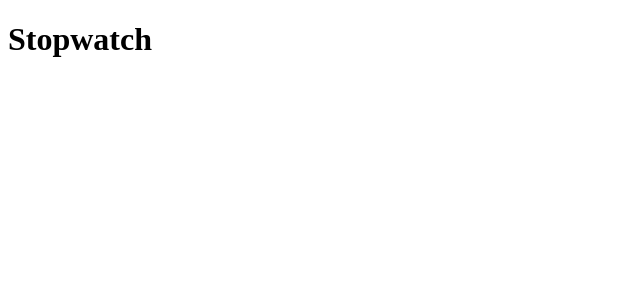
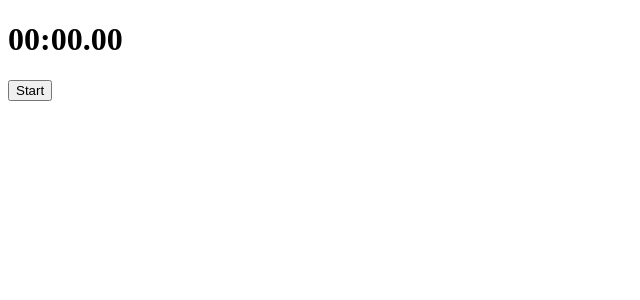
Before and after one commit to NahomZelelew/react-stopwatch, a React (Vite) app: page / in a window 1280 px wide. Shown: the top 300 px of the page, without its empty margins (0-640 px from the left). Built offline with nearby package versions, Linux system fonts and the light colour scheme.

Commit message:
feat: add timer with useState and useEffect (Start / Stop / Resume)

```diff
--- a/src/App.jsx
+++ b/src/App.jsx
@@ -1,3 +1,25 @@
+import { useState, useEffect } from "react";
+import { formatTime } from "./utils/formatTime";
+
 export default function App() {
-  return <h1>Stopwatch</h1>;
+  const [elapsed, setElapsed] = useState(0); // milliseconds
+  const [running, setRunning] = useState(false);
+
+  // Tick while running. Starting from (now - elapsed) lets Resume continue where it stopped.
+  useEffect(() => {
+    if (!running) return;
+    const startedAt = Date.now() - elapsed;
+    const id = setInterval(() => setElapsed(Date.now() - startedAt), 10);
+    return () => clearInterval(id);
+    // eslint-disable-next-line react-hooks/exhaustive-deps
+  }, [running]);
+
+  return (
+    <main className="stopwatch">
+      <h1 role="timer">{formatTime(elapsed)}</h1>
+      <button onClick={() => setRunning(!running)}>
+        {running ? "Stop" : elapsed > 0 ? "Resume" : "Start"}
+      </button>
+    </main>
+  );
 }
```
